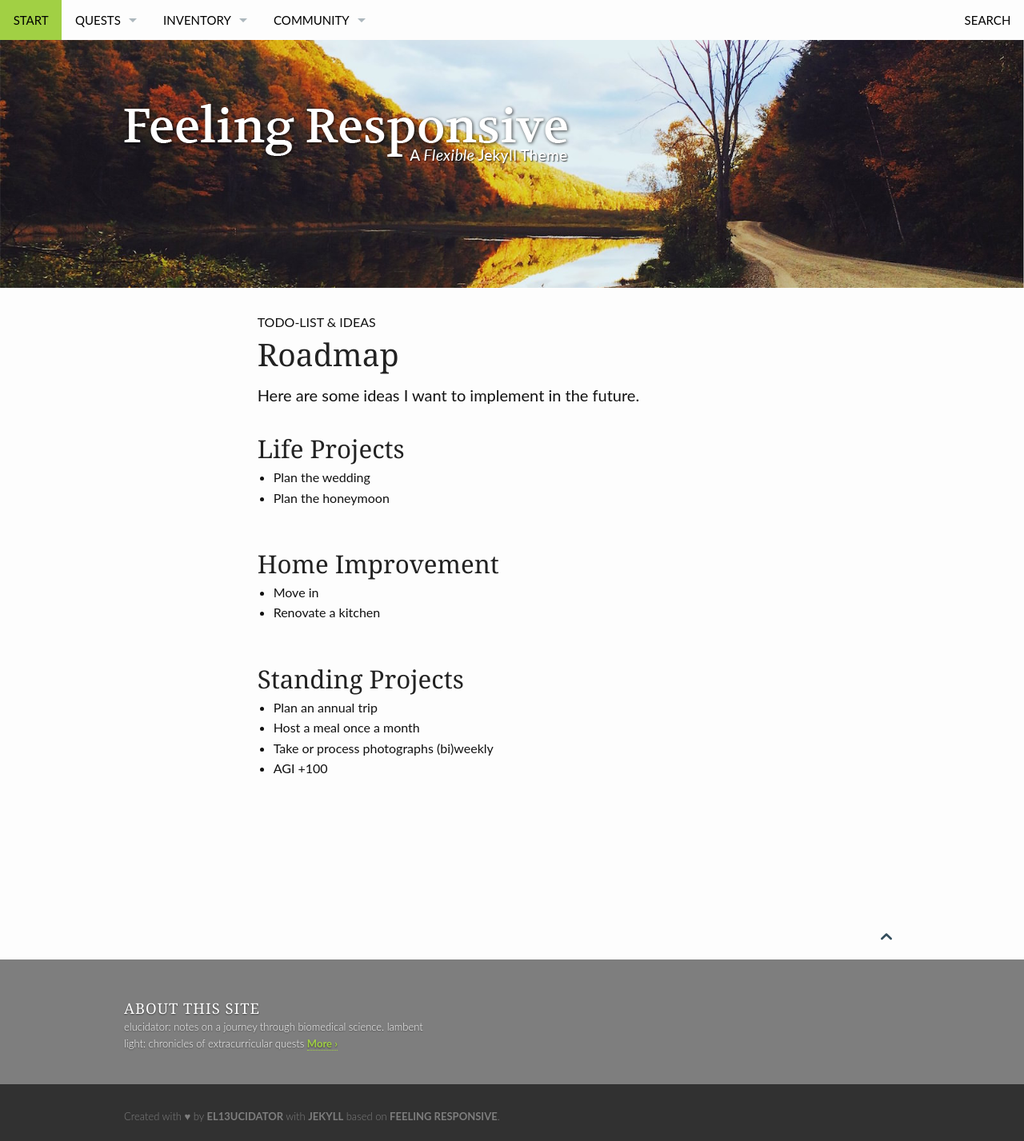
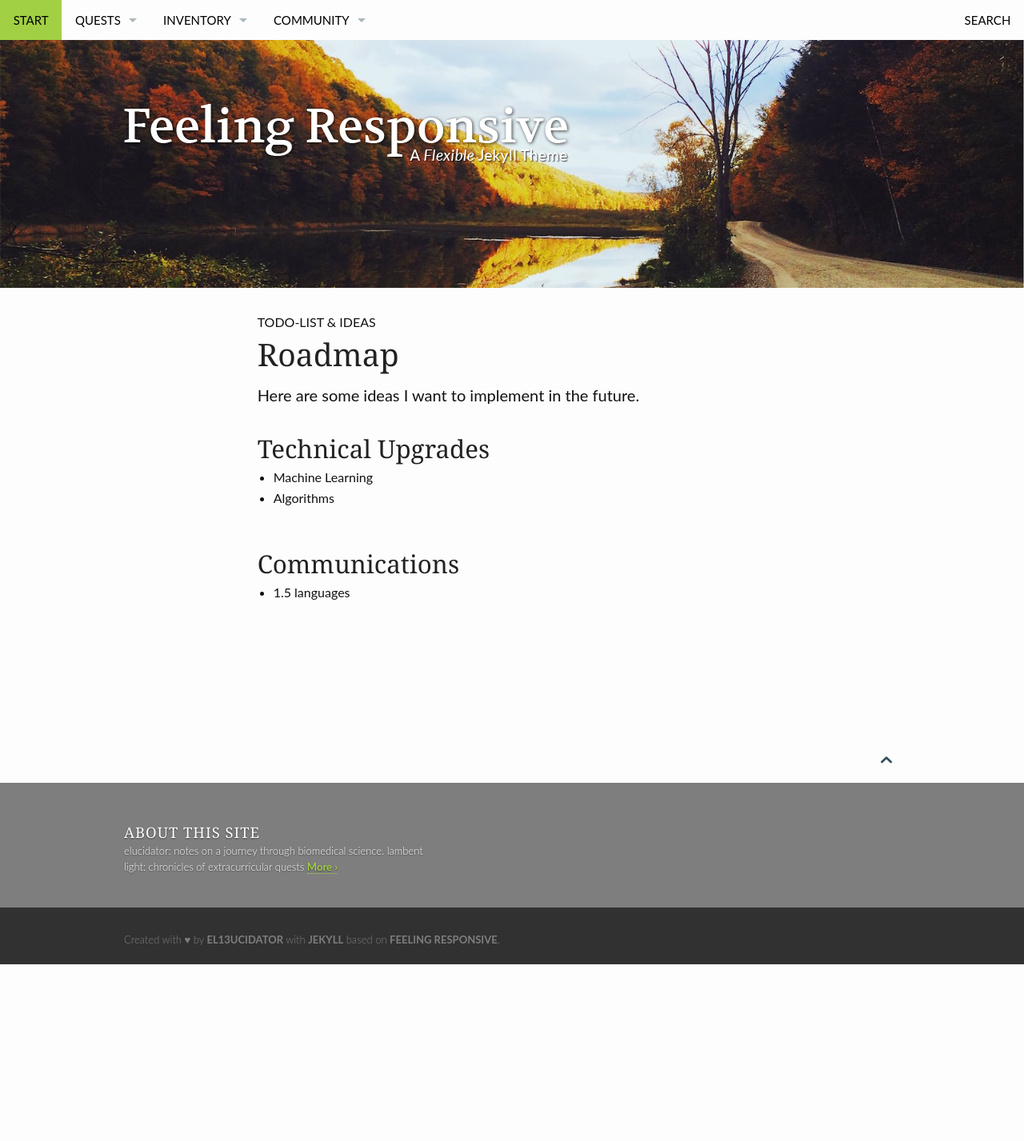
Before and after one commit to el13ucidator/elucidator, a Jekyll site: the page built from pages/roadmap.md, in a window 1280 px wide. Shown: the whole page at 80% size. Built offline with Jekyll 4.4.1, drawn with Linux system fonts in a browser that asks for light colours; after the commit the page ends 1206 px from its top, so only the background shows below that.

Commit message:
e specific roadmap

```diff
--- a/pages/roadmap.md
+++ b/pages/roadmap.md
@@ -8,18 +8,11 @@ header:
 permalink: "/roadmap/"
 ---
 
-## Life Projects
+## Technical Upgrades
 {: .t30 }
 
-* Plan the wedding
-* Plan the honeymoon
+* Machine Learning
+* Algorithms
 
-## Home Improvement
-* Move in
-* Renovate a kitchen
-
-## Standing Projects
-* Plan an annual trip
-* Host a meal once a month
-* Take or process photographs (bi)weekly
-* AGI +100
+## Communications
+* 1.5 languages
```
